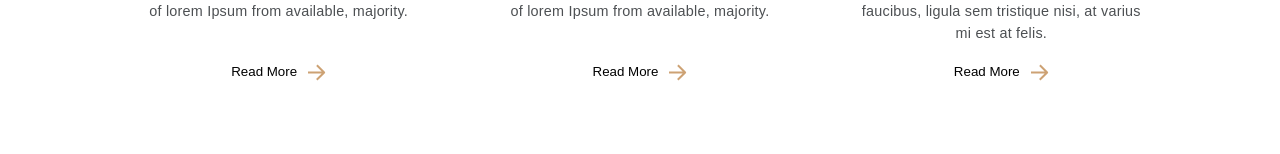
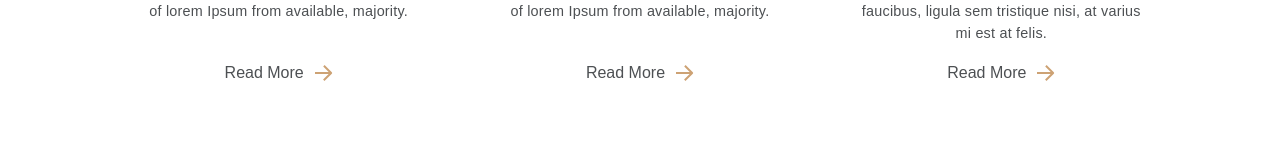
Before and after one commit to AlekseevAndreyG/InteriorDesignWebflow, a React (Create React App) app: page /services-page in a window 1280 px wide. Shown: the part 597-751 px from the top of the page. Built offline with nearby package versions, Linux system fonts and the light colour scheme.

Commit message:
начал делать новую страницу

```diff
--- a/src/App.js
+++ b/src/App.js
@@ -5,6 +5,7 @@ import { Route, Routes } from "react-router-dom";
 import MainPage from "./Pages/MainPage/MainPage";
 import AboutPage from "./Pages/AboutPage/AboutPage";
 import ServicesPage from "./Pages/ServicesPage/ServicesPage";
+import ServicesMorePage from "./Pages/ServiecesMorePage/ServicesMorePage";
 
 const Wrapper = ({ children }) => {
   return (
@@ -44,6 +45,14 @@ function App() {
             </Wrapper>
           }
         />
+        <Route
+          path="/services-more-page"
+          element={
+            <Wrapper>
+              <ServicesMorePage />
+            </Wrapper>
+          }
+        />
       </Routes>
     </div>
   );
--- a/src/Pages/ServicesPage/components/SevicesHeading/ServicesHeading.css
+++ b/src/Pages/ServicesPage/components/SevicesHeading/ServicesHeading.css
@@ -94,9 +94,11 @@
   letter-spacing: 0.22px;
 }
 
-.services-heading-text-cart button {
+.services-heading-text-cart-link {
   background-color: transparent;
   border: none;
+  text-decoration: none;
+  color: #4d5053;
   cursor: pointer;
   display: flex;
   gap: 10px;
--- a/src/Pages/ServicesPage/components/SevicesHeading/ServicesHeading.js
+++ b/src/Pages/ServicesPage/components/SevicesHeading/ServicesHeading.js
@@ -1,4 +1,5 @@
 import React, { useEffect } from "react";
+import { NavLink } from "react-router-dom";
 import AOS from "aos";
 import "aos/dist/aos.css";
 import "./ServicesHeading.css";
@@ -24,10 +25,14 @@ function ServicesHeading() {
             <div className="services-heading-text-cart" key={index}>
               <h2>{ServicesData.title}</h2>
               <span>{ServicesData.description}</span>
-              <button type="link">
+              <NavLink
+                to="/services-more-page"
+                className={"services-heading-text-cart-link"}
+                type="link"
+              >
                 <p>Read More</p>
                 <img src={ServicesData.image} alt="arrow" />
-              </button>
+              </NavLink>
             </div>
           ))}
         </div>
--- /dev/null
+++ b/src/Pages/ServiecesMorePage/ServicesMorePage.js
@@ -0,0 +1,7 @@
+import React from "react";
+import "./ServicesMorePage.css";
+function ServicesMorePage() {
+  return <section></section>;
+}
+
+export default ServicesMorePage;
```
Also changed, not shown: src/Pages/ServiecesMorePage/ServicesMorePage.css (added).
